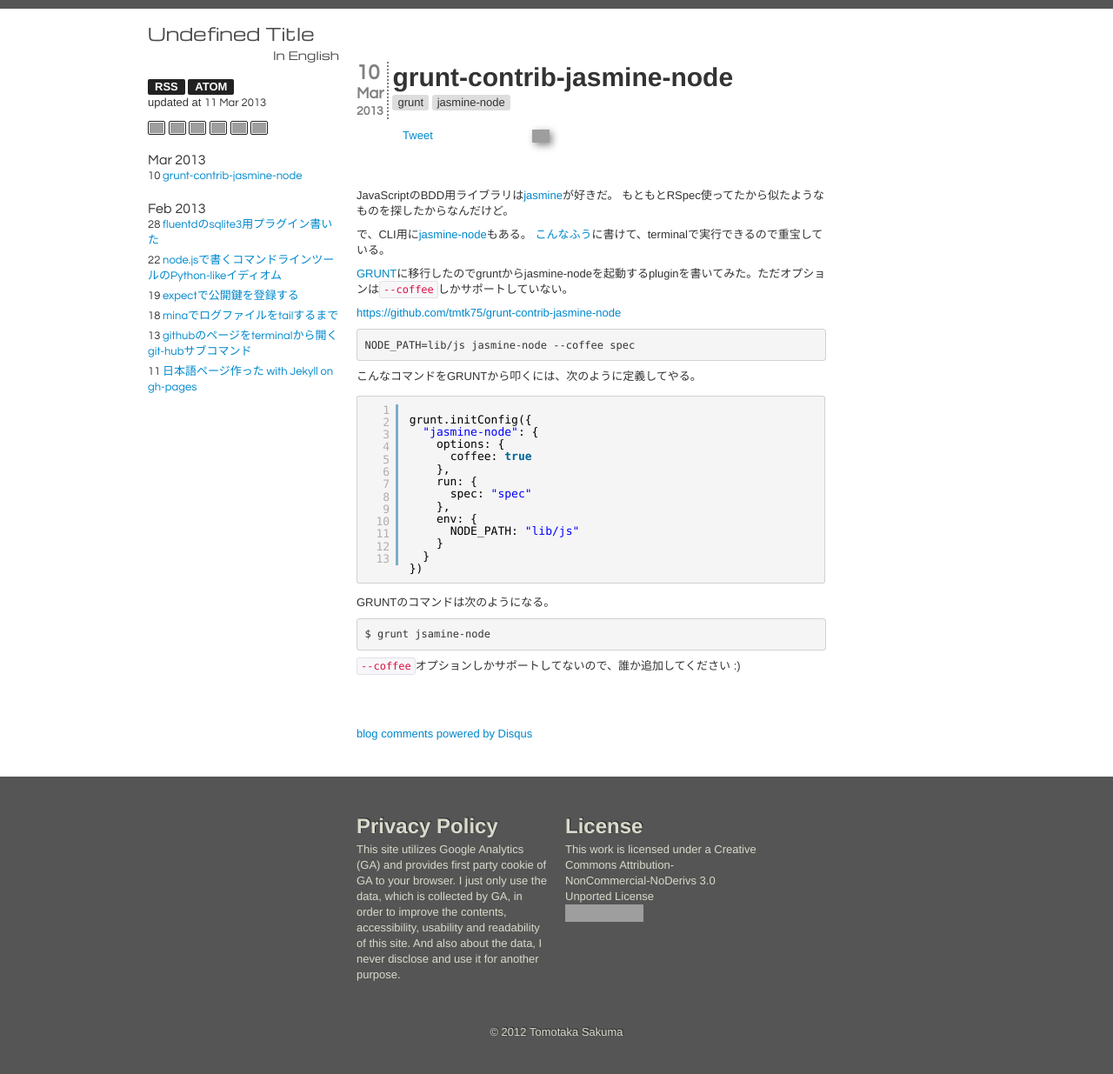
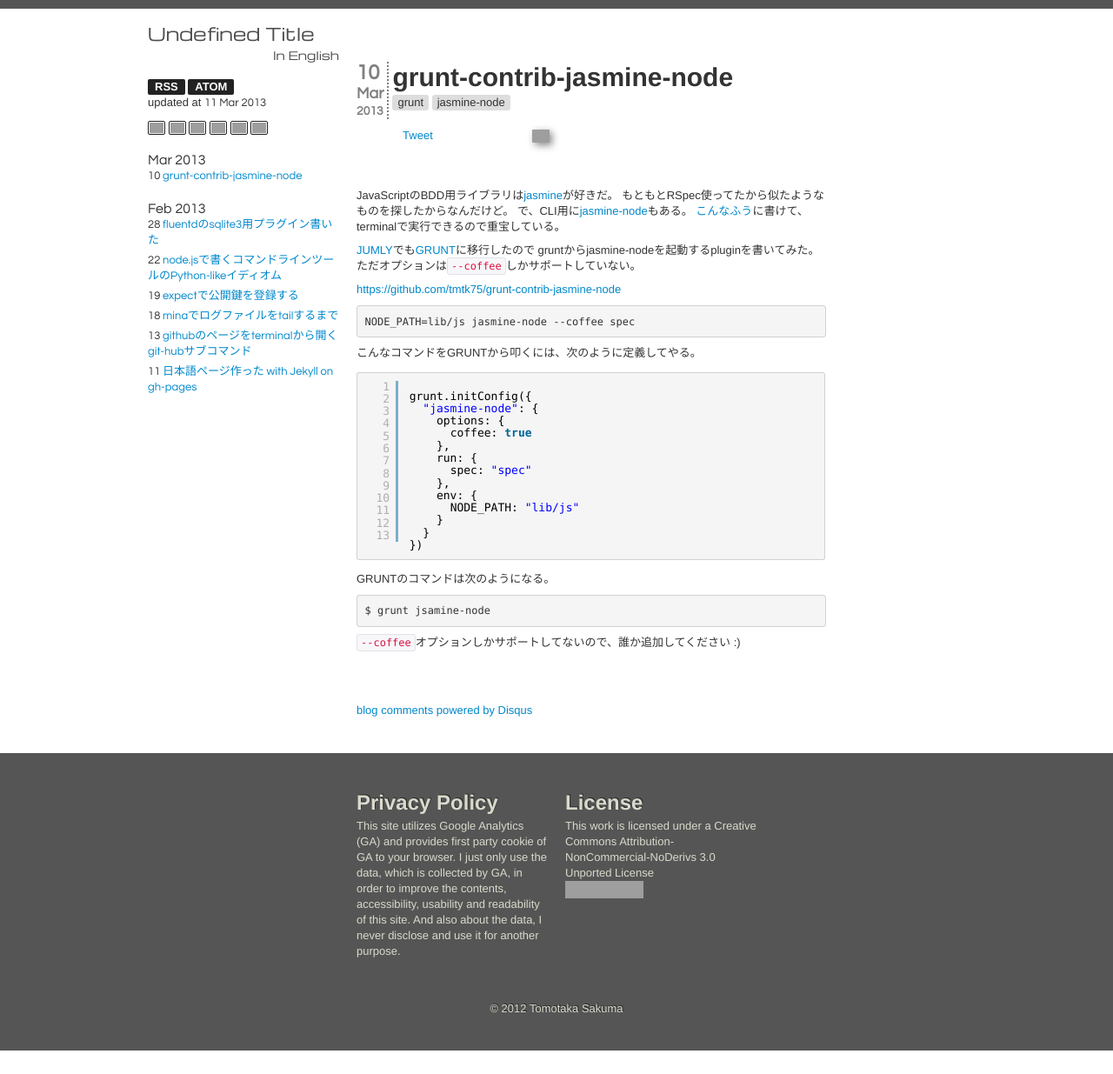
Before and after one commit to tmtk75/tmtk75.github.io, a Jekyll site: the page built from _posts/2013-03-10-grunt-contrib-jasmine-node.ja.md, in a window 1280 px wide. Shown: the whole page at 87% size. Built offline with Jekyll 4.4.1, drawn with Linux system fonts in a browser that asks for light colours; comment, search, counter and statistics services are not loaded; after the commit the page ends 1208 px from its top, so only the background shows below that; grey boxes are pictures that could not be loaded.

Commit message:
a bit update

```diff
--- a/_posts/2013-03-10-grunt-contrib-jasmine-node.ja.md
+++ b/_posts/2013-03-10-grunt-contrib-jasmine-node.ja.md
@@ -4,17 +4,17 @@ title: grunt-contrib-jasmine-node
 tags: grunt jasmine-node
 lang: ja
 creation-date: 2013-03-10 12:14:39 +0900
-modified-date: 2013-03-10 12:14:39 +0900
+modified-date: 2013-03-11 21:55:00 +0900
 ---
 JavaScriptのBDD用ライブラリは[jasmine](http://pivotal.github.com/jasmine/)が好きだ。
 もともとRSpec使ってたから似たようなものを探したからなんだけど。
-
 で、CLI用に[jasmine-node](https://github.com/mhevery/jasmine-node)もある。
 [こんなふう][ex1]に書けて、terminalで実行できるので重宝している。
 
   [ex1]: https://github.com/tmtk75/jumly/blob/master/spec/SequenceDiagramBuilderSpec.coffee
 
-[GRUNT](http://gruntjs.com/)に移行したのでgruntからjasmine-nodeを起動するpluginを書いてみた。ただオプションは`--coffee`しかサポートしていない。
+[JUMLY](http://jumly.herokuapp.com/)でも[GRUNT](http://gruntjs.com/)に移行したので
+gruntからjasmine-nodeを起動するpluginを書いてみた。ただオプションは`--coffee`しかサポートしていない。
 
 <https://github.com/tmtk75/grunt-contrib-jasmine-node>
 
```
